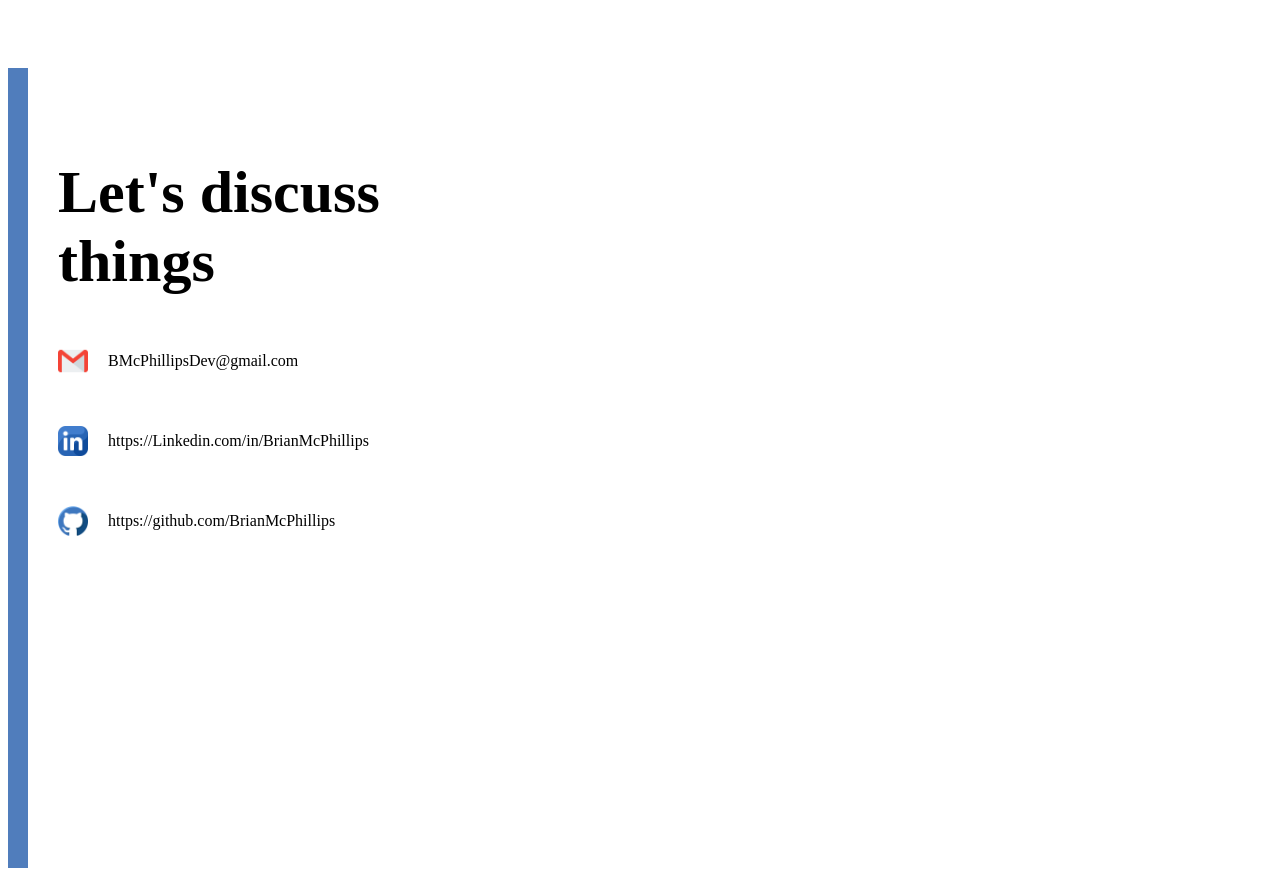
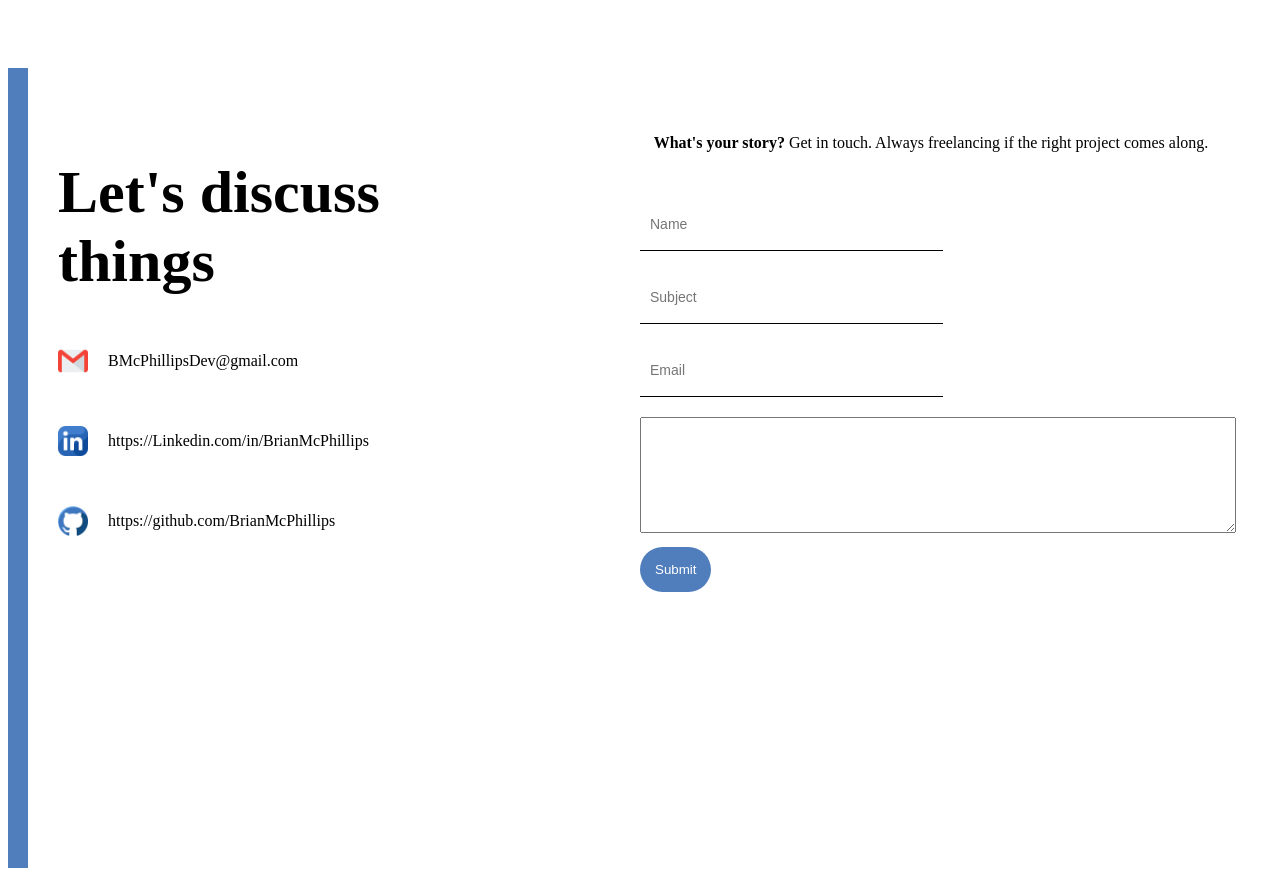
Before and after one commit to BrianMcPhillips/Portfolio-2, a React (Create React App) app: page / in a window 1280 px wide. Shown: the part 2567-3443 px from the top of the page. Built offline with nearby package versions, Linux system fonts and the light colour scheme.

Commit message:
Styled email form

```diff
--- a/src/components/Contact/Contact.css
+++ b/src/components/Contact/Contact.css
@@ -21,6 +21,11 @@
 
 .c-right {
   flex: 1;
+  display: flex;
+  flex-direction: column;
+  align-items: center;
+  justify-content: center;
+
 }
 
 .c-title {
@@ -41,3 +46,38 @@
   height: 30px;
   margin-right: 20px;
 }
+
+.c-desc {
+  font-weight: 200;
+}
+
+form {
+  margin-top: 20px;
+}
+
+input {
+  width: 50%;
+  height: 50px;
+  border: none;
+  border-bottom: 1px solid black;
+  margin: 10px 0px;
+  font-size: 14px;
+  padding-left: 10px;
+}
+
+textarea {
+  width: 100%;
+  margin: 10px 0px;
+  font-size: 10px;
+  padding-left: 10px;
+}
+
+button {
+  border: none;
+  padding: 15px;
+  background-color: #507dbc;
+  border-radius: 25px;
+  color: white;
+  font-weight: 500;
+  cursor: pointer;
+}
--- a/src/components/Contact/Contact.jsx
+++ b/src/components/Contact/Contact.jsx
@@ -8,38 +8,50 @@ const Contact = () => {
 
   return (
     <div className='c'>
-      <div className="c-bg"></div>
-      <div className="c-wrapper">
-        <div className="c-left">
-          <h1 className="c-title">Let's discuss things</h1>
-          <div className="c-info">
-            <div className="c-info-item">
+      <div className='c-bg'></div>
+      <div className='c-wrapper'>
+        <div className='c-left'>
+          <h1 className='c-title'>Let's discuss things</h1>
+          <div className='c-info'>
+            <div className='c-info-item'>
               <img
                 src={gmail}
-                alt="Brian McPhillips Email"
+                alt='Brian McPhillips Email'
                 className='c-icon'
               />
               BMcPhillipsDev@gmail.com
             </div>
-            <div className="c-info-item">
+            <div className='c-info-item'>
               <img
                 src={linkedin}
-                alt="Brian McPhillips Linked-in page"
+                alt='Brian McPhillips Linked-in page'
                 className='c-icon'
               />
               https://Linkedin.com/in/BrianMcPhillips
             </div>
-            <div className="c-info-item">
+            <div className='c-info-item'>
               <img
                 src={github}
-                alt="Brian McPhillips github page"
+                alt='Brian McPhillips github page'
                 className='c-icon'
               />
               https://github.com/BrianMcPhillips
             </div>
           </div>
         </div>
-        <div className="c-right"></div>
+        <div className='c-right'>
+          <p className='c-desc'>
+            <b>What's your story?</b> Get in touch. Always freelancing if the right project
+            comes along.
+          </p>
+          <form>
+            <input type='text' placeholder='Name' name='user_name' />
+            <input type='text' placeholder='Subject' name='user_subject' />
+            <input type='text' placeholder='Email' name='user_email' />
+            <textarea name="message" cols="30" rows="10"></textarea>
+            <button>Submit</button>
+          </form>
+        </div>
       </div>
     </div>
   );
```
